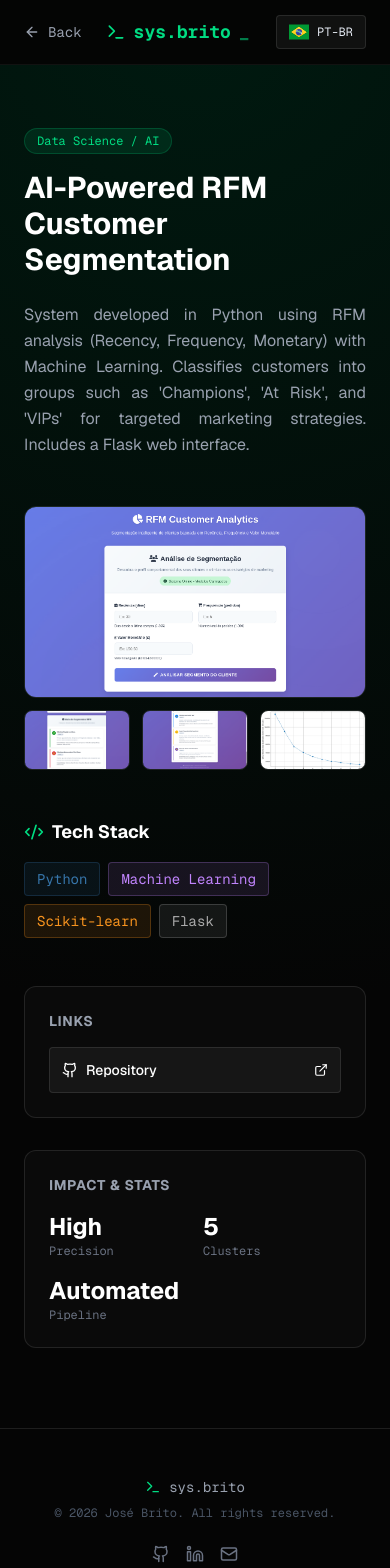
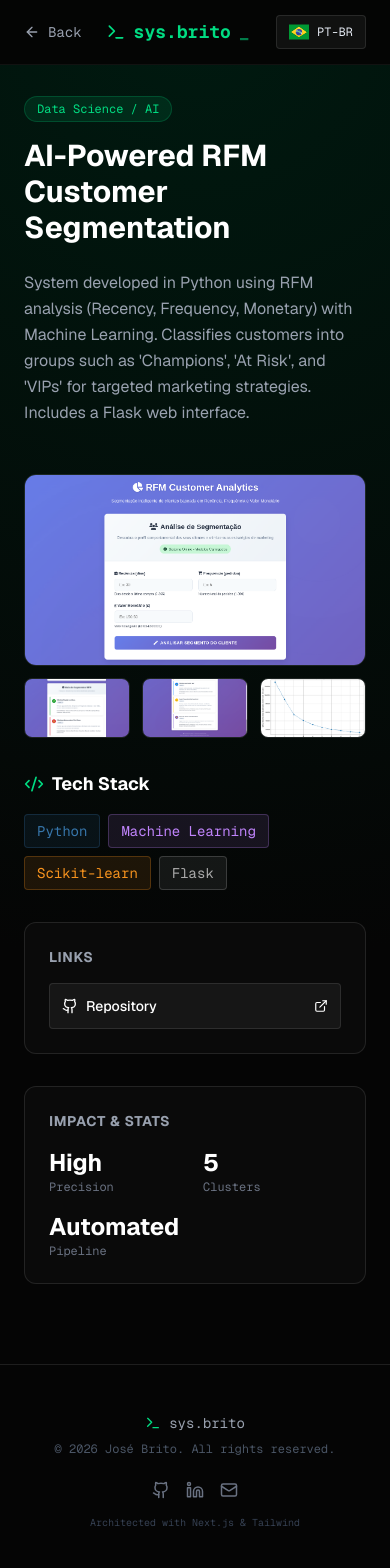
Before and after one commit to josevbrito/portfolio-sys-brito, a Next.js app: page /en/projects/analise-rfm-ml in a window 390 px wide. Shown: the top 1568 px of the page. Built offline with nearby package versions, Linux system fonts and the light colour scheme.

Commit message:
style:: :art: Ajuste o layout e o espaçamento para melhorar a consistência do design.

```diff
--- a/app/[locale]/projects/[slug]/ProjectDetailsClient.tsx
+++ b/app/[locale]/projects/[slug]/ProjectDetailsClient.tsx
@@ -32,7 +32,7 @@ export default function ProjectDetailsClient() {
 
       <Navbar />
 
-      <main className="pt-32 pb-20 px-6 max-w-7xl mx-auto">
+      <main className="pt-24 md:pt-32 pb-20 px-6 max-w-7xl mx-auto">
 
         {/* Header do Projeto */}
         <div className="mb-12">
@@ -51,16 +51,16 @@ export default function ProjectDetailsClient() {
           </div>
 
           <h1 className="text-3xl md:text-5xl font-bold text-white mb-6">{project.title}</h1>
-          <p className="text-base text-gray-400 leading-relaxed text-justify">
+          <p className="text-base text-gray-400 leading-relaxed text-left md:text-justify">
             {project.fullDesc}
           </p>
         </div>
 
         {/* Grid de Informações */}
-        <div className="grid grid-cols-1 lg:grid-cols-3 gap-12">
+        <div className="grid grid-cols-1 lg:grid-cols-3 gap-8 lg:gap-12">
 
           {/* Coluna Principal (Esquerda) */}
-          <div className="lg:col-span-2 space-y-12">
+          <div className="lg:col-span-2 space-y-8 lg:space-y-12">
 
             {/* Galeria de Fotos */}
             {project.images && project.images.length > 0 ? (
--- a/app/[locale]/projects/page.tsx
+++ b/app/[locale]/projects/page.tsx
@@ -35,7 +35,7 @@ export default function ProjectsPage() {
 
       <Navbar />
 
-      <main className="pt-32 pb-20 px-6 max-w-7xl mx-auto">
+      <main className="pt-24 md:pt-32 pb-20 px-6 max-w-7xl mx-auto">
 
         {/* Header da Página */}
         <div className="mb-12">
--- a/app/components/ProjectGallery.tsx
+++ b/app/components/ProjectGallery.tsx
@@ -145,7 +145,7 @@ export function ProjectGallery({ images, projectTitle }: ProjectGalleryProps) {
 
           {/* Imagem + legenda */}
           <div
-            className="relative flex flex-col items-center w-full max-w-5xl px-16 md:px-24"
+            className="relative flex flex-col items-center w-full max-w-5xl px-4 sm:px-16 md:px-24"
             onClick={(e) => e.stopPropagation()}
           >
             <div className="relative w-full" style={{ aspectRatio: "16/9" }}>
```
